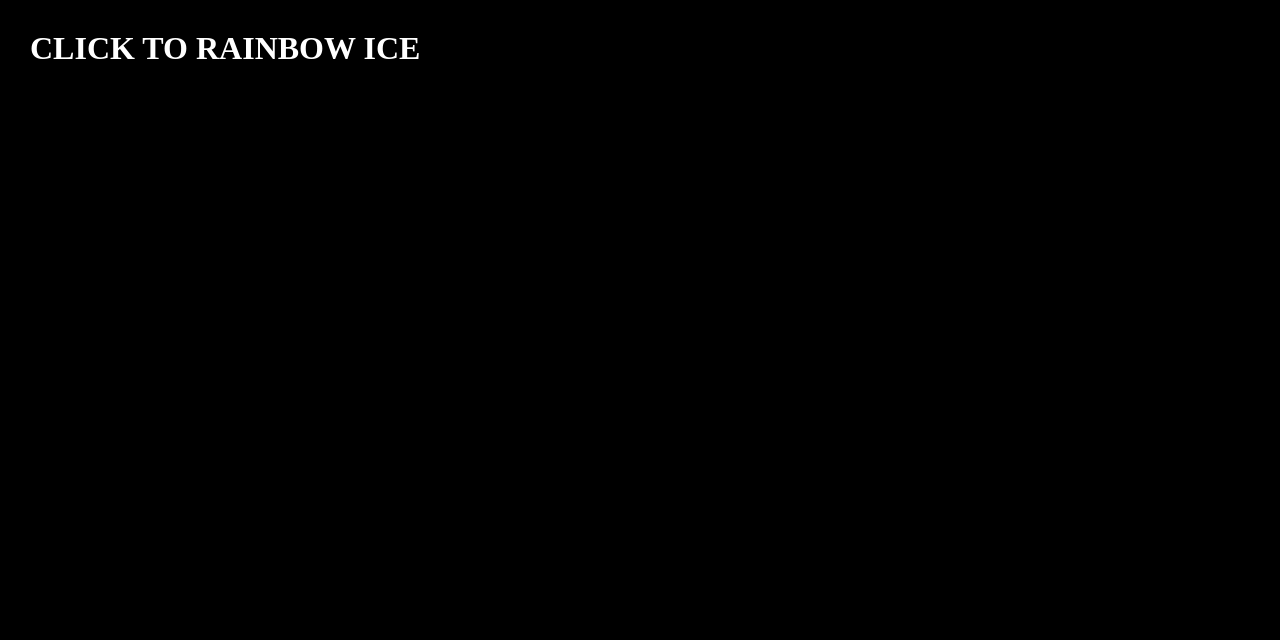
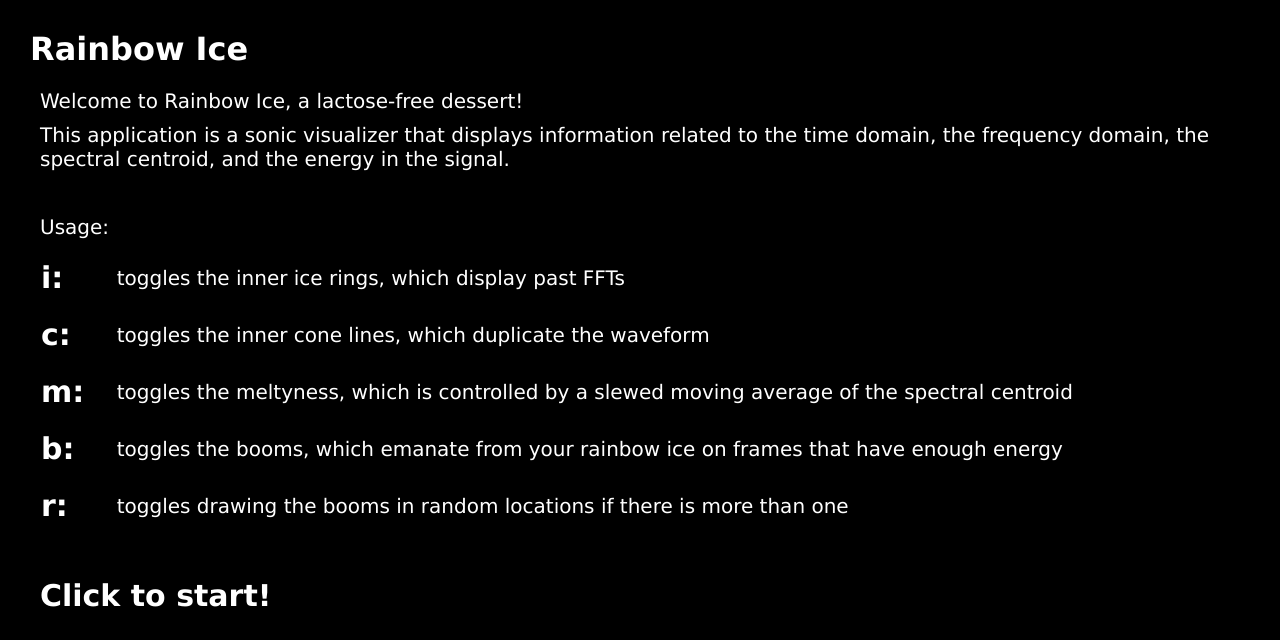
Before and after one commit to lathertonj/sndpeek-webgl, a plain HTML site: page rainbowIce/index.html in a window 1280 px wide. Drawn offline with Linux system fonts and the light colour scheme.

Commit message:
tutorial

```diff
--- a/rainbowIce/index.html
+++ b/rainbowIce/index.html
@@ -9,7 +9,23 @@
 
 </head>
 <body>
-    <h1>CLICK TO RAINBOW ICE</h1>
+    <div id="tutorial">
+        <h1>Rainbow Ice</h1>
+        <p>Welcome to Rainbow Ice, a lactose-free dessert!</p>
+        <p>This application is a sonic visualizer that displays information related to the time domain, the frequency domain, the spectral centroid, and the energy in the signal.</p>
+        <p><br /></p>
+        <p>Usage:</p>
+        <table>
+
+            <tr><td><p><span class="bold">i:</span></p></td> <td><p>toggles the inner ice rings, which display past FFTs</p></td></tr>
+            <tr><td><p><span class="bold">c:</span></p></td> <td><p>toggles the inner cone lines, which duplicate the waveform</p></td></tr>
+            <tr><td><p><span class="bold">m:&nbsp;</span></p></td> <td><p>toggles the meltyness, which is controlled by a slewed moving average of the spectral centroid</p></td></tr>
+            <tr><td><p><span class="bold">b:</span></p></td> <td><p>toggles the booms, which emanate from your rainbow ice on frames that have enough energy</p></td></tr>
+            <tr><td><p><span class="bold">r:</span></p></td> <td><p>toggles drawing the booms in random locations if there is more than one</p></td></tr>
+        </table>
+        <p><br /></p>
+        <p><span class="bold">Click to start!</span></p>
+    </div>
     <canvas class="visualizer" width="640" height="400"></canvas>
     <script src="./webgl.js"></script>
     <script src="./rainbowice.js"></script>
--- a/rainbowIce/rainbowice.css
+++ b/rainbowIce/rainbowice.css
@@ -5,8 +5,26 @@ html, body {
     overflow: hidden;
     background-color: black;
     color: white;
+    font-family: Verdana, Geneva, Tahoma, sans-serif;
 }
 
-h1 {
+#tutorial {
     margin: 30px;
 }
+
+p {
+    font-size: 20px;
+    margin: 10px;
+
+}
+
+.bold {
+    font-weight: 600;
+    font-size: 30px;
+}
+
+table, td
+{
+  border-spacing: 0px;
+  border: 0px;
+}
--- a/rainbowIce/rainbowice.js
+++ b/rainbowIce/rainbowice.js
@@ -1,5 +1,4 @@
-let heading = document.querySelector('h1');
-heading.textContent = 'CLICK TO RAINBOW ICE'
+var tutorial = document.getElementById('tutorial');
 document.body.addEventListener('click', init);
 
 
@@ -29,8 +28,7 @@ hann( hannWindow );
 
 
 function init() {
-    // heading.textContent = 'sndpeek';
-    heading.parentNode.removeChild( heading );
+    tutorial.parentNode.removeChild( tutorial );
     document.body.removeEventListener('click', init)
 
     // Older browsers might not implement mediaDevices at all, so we set an empty object first
@@ -128,7 +126,7 @@ function init() {
         var srate = 44100;
         var binHZ = srate / fftSize;
         var nInnerCircles = 43;
-        var nConeLines = 1;// nInnerCircles;
+        var nConeLines = nInnerCircles;
         var drawInnerCircles = true;
         var shouldMelt = true;
         var currentMeltAmount = 0;
```
Lines whose indentation alone changed are shown as unchanged.
